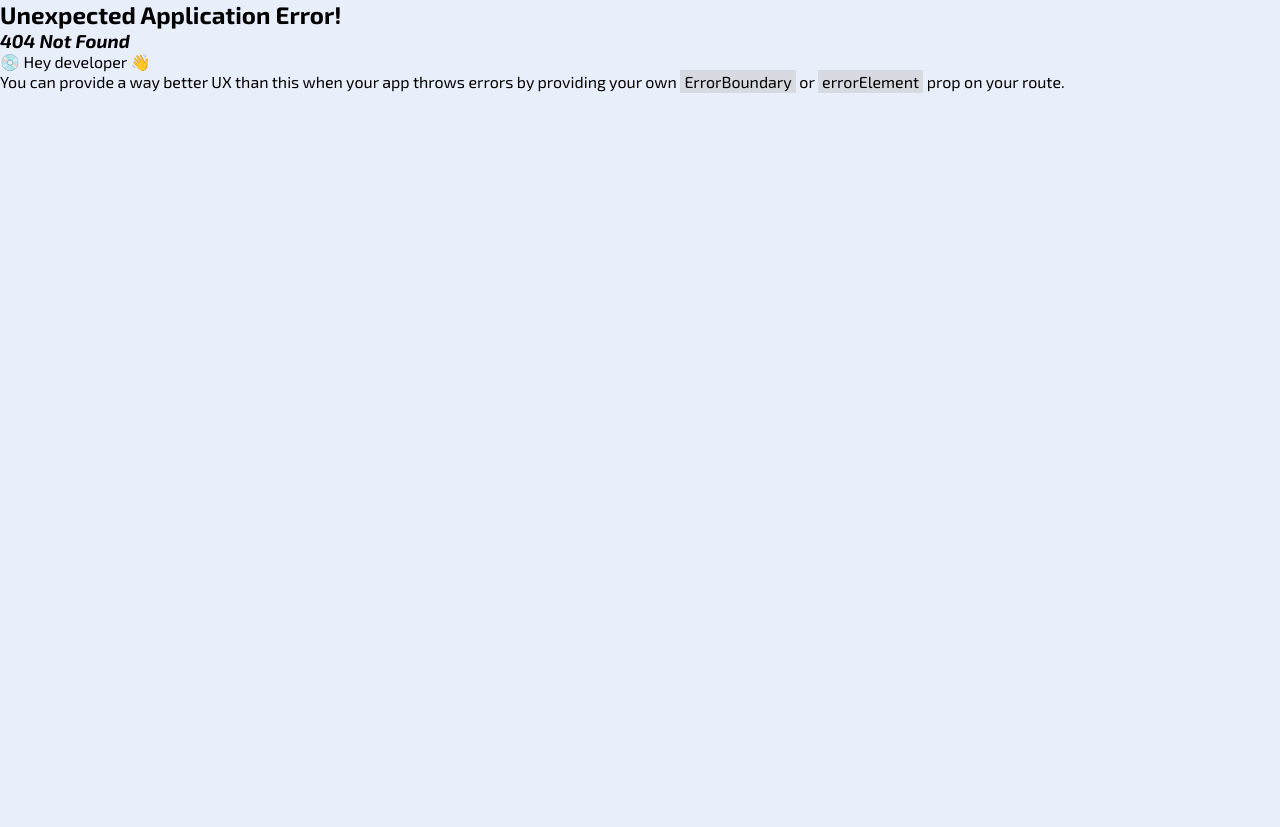
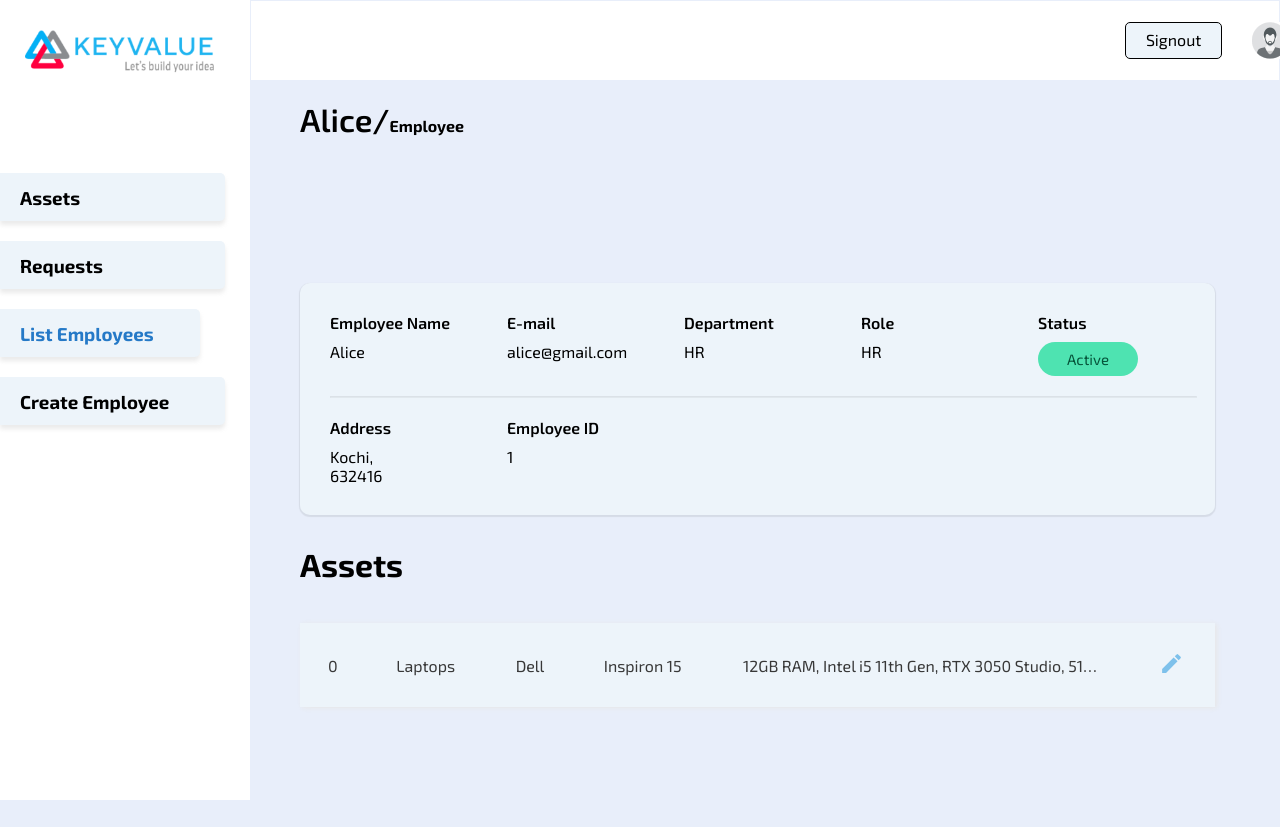
Before and after one commit to krishnapriyarajeev/Asset-Management-System, a React (Vite) app in the folder ui/: page /employees/1 in a window 1280 px wide. Before the commit this address had no page. Before the commit the page ends 800 px from the top, so only its background shows below. Built offline with nearby package versions, Linux system fonts and the light colour scheme.

Commit message:
feat:EmployeeDetails

```diff
--- a/ui/src/App.jsx
+++ b/ui/src/App.jsx
@@ -9,6 +9,7 @@ import Login from "./pages/Login/Login";
 import Form from "./components/Form/Form";
 import RequestDetail from "./pages/reuestsDetailed/page";
 import EmployeeList from "./pages/EmployeeList/EmployeeList";
+import EmployeeDetails from "./pages/EmployeeDetails/EmployeeDetails";
 
 function App() {
   const router = createBrowserRouter([
@@ -60,6 +61,10 @@ function App() {
           path: "",
           element: <EmployeeList />,
         },
+        {
+          path: ":id",
+          element: <EmployeeDetails />,
+        },
       ],
     },
 
--- /dev/null
+++ b/ui/src/components/DetailRow/DetailRow.jsx
@@ -0,0 +1,11 @@
+const DetailRow = ({ id, text, value }) => {
+  return (
+    <div className="detail-space">
+      <label htmlFor={id} className="head">
+        {text}
+      </label>
+      <div id={id}>{value}</div>
+    </div>
+  );
+};
+export default DetailRow;
--- /dev/null
+++ b/ui/src/pages/EmployeeDetails/EmployeeDetails.jsx
@@ -0,0 +1,187 @@
+import "./EmployeeDetails.scss";
+import { useNavigate, useParams } from "react-router-dom";
+import CreateButton from "../../components/button/create";
+import User from "../../components/user/user";
+import Container from "../../components/container/container";
+import Pill from "../../components/pill/pill";
+import DetailRow from "../../components/DetailRow/DetailRow";
+import { MdModeEditOutline, MdOutlineDelete } from "react-icons/md";
+import DeleteModal from "../../components/Modal/deleteModal";
+import EditModal from "../../components/Modal/editModal";
+import { useState } from "react";
+
+const fields = [
+  {
+    id: "ename",
+    text: "Employee Name",
+  },
+  {
+    id: "email",
+    text: "E-mail",
+  },
+  {
+    id: "dept",
+    text: "Department",
+  },
+  {
+    id: "role",
+    text: "Role",
+  },
+  {
+    id: "status",
+  },
+];
+
+const tabledata = [
+  {
+    category: "Laptops",
+    brand: "Dell",
+    model: "Inspiron 15",
+    specs: "12GB RAM, Intel i5 11th Gen, RTX 3050 Studio, 512GB SSD",
+  },
+];
+
+const employee = {
+  id: "1",
+  ename: "Alice",
+  email: "alice@gmail.com",
+  role: "HR",
+  dept: "HR",
+  status: "Active",
+  address: {
+    line1: "Kochi",
+    pincode: "632416",
+  },
+};
+
+const EmployeeDetails = () => {
+  const { id } = useParams();
+  const [deleteModal, setDeleteModal] = useState(false);
+  const [editModal, setEditModal] = useState(false);
+  const navigate = useNavigate();
+
+  const deleteHandler = () => {
+    // TODO: Delete API call
+    setDeleteModal(false);
+  };
+
+  const cancelDelete = () => {
+    setDeleteModal(false);
+  };
+
+  const editHandler = () => {
+    setEditModal(true);
+  };
+
+  const cancelEdit = () => {
+    setEditModal(false);
+  };
+
+  return (
+    <>
+      <EditModal
+        editHandler={editHandler}
+        cancelHandler={cancelEdit}
+        open={editModal}
+      />
+
+      <Container>
+        <div className="heading-sub">
+          <h1 className="head">{employee.ename}/</h1>
+          <h4 className="tail">Employee</h4>
+        </div>
+
+        <section className="form-section detail-section">
+          <div className="detail-container">
+            {fields.map((field) => {
+              return field.id == "status" ? (
+                <div className="detail-space" key="status">
+                  <label className="head">Status</label>
+                  <Pill
+                    type={
+                      employee.status === "Active"
+                        ? "green"
+                        : employee.status === "Probation"
+                        ? "yellow"
+                        : "red"
+                    }
+                    innerText={employee.status}
+                  />
+                </div>
+              ) : (
+                <DetailRow
+                  id={field.id}
+                  text={field.text}
+                  value={employee[field.id]}
+                  key={field.id}
+                />
+              );
+            })}
+          </div>
+          <hr className="detail-hr" />
+          <div className="detail-div">
+            <div className="detail-space">
+              <label htmlFor="add" className="head">
+                Address
+              </label>
+              <div id="add">
+                {employee.address.line1},
+                <br />
+                {employee.address.pincode}
+              </div>
+            </div>
+            <div className="detail-space">
+              <label htmlFor="id" className="head">
+                Employee ID
+              </label>
+              <div id="id">{id}</div>
+            </div>
+          </div>
+        </section>
+        <h1 style={{ marginTop: "30px" }}>Assets</h1>
+        <div className="table-wrapper">
+          <table>
+            <tbody>
+              {tabledata.map((asset, key) => (
+                <tr key={key} onClick={() => navigate()}>
+                  <td>{key}</td>
+                  {Object.values(asset).map((value, key) => {
+                    return <td key={key}>{value}</td>;
+                  })}
+                  {/* <td>{asset.brand}</td>
+                  <td>{asset.model}</td>
+                  <td>{asset.specs}</td> */}
+                  <td className="action-td">
+                    {/* <MdOutlineDelete
+                  size="25px"
+                  color="#e76a6ad9"
+                  className="delete-icon"
+                  style={{ cursor: "pointer" }}
+                  onClick={(e) => {
+                    e.stopPropagation();
+                    setDeleteModal(true);
+                    // setDeleteId(id);
+                  }}
+                /> */}
+                    <MdModeEditOutline
+                      size="25px"
+                      color="#6ab7e7d9"
+                      className="edit-icon"
+                      style={{ cursor: "pointer" }}
+                      onClick={(e) => {
+                        e.stopPropagation();
+                        setEditModal(true);
+                        // setEditId(id);
+                      }}
+                    />
+                  </td>
+                </tr>
+              ))}
+            </tbody>
+          </table>
+        </div>
+      </Container>
+    </>
+  );
+};
+export default EmployeeDetails;
--- /dev/null
+++ b/ui/src/pages/EmployeeDetails/EmployeeDetails.scss
@@ -0,0 +1,29 @@
+.detail-section {
+  margin: 0;
+}
+
+.detail-container {
+  display: grid;
+  grid-template-columns: 1fr 1fr 1fr 1fr 1fr;
+}
+
+.detail-hr {
+  width: 98%;
+  border-color: #00000012;
+  margin: 20px 0 20px;
+}
+
+.detail-div {
+  display: grid;
+  grid-template-columns: 1fr 4fr;
+}
+
+.detail-space {
+  display: flex;
+  flex-direction: column;
+  gap: 10px;
+}
+
+.head {
+  font-weight: 600;
+}
--- a/ui/src/pages/EmployeeList/EmployeeList.jsx
+++ b/ui/src/pages/EmployeeList/EmployeeList.jsx
@@ -5,7 +5,8 @@ import DeleteModal from "../../components/Modal/deleteModal";
 import { useState } from "react";
 import CreateButton from "../../components/button/create";
 import Container from "../../components/container/container";
-import User from "../../components/user/user";
+
+import { useNavigate } from "react-router-dom";
 
 const EmployeeList = () => {
   const tableheader = [
@@ -32,6 +33,7 @@ const EmployeeList = () => {
   // TODO: Make it to delete id and check for if it's null to toggle visibility
   const [deleteModal, setDeleteModal] = useState(false);
   const [editModal, setEditModal] = useState(false);
+  const navigate = useNavigate();
 
   const deleteHandler = () => {
     // TODO: Delete API call
@@ -52,8 +54,6 @@ const EmployeeList = () => {
 
   return (
     <>
-      <User />
-
       <Container>
         <div className="heading-sub">
           <h1 className="head">Lists/</h1>
@@ -82,7 +82,7 @@ const EmployeeList = () => {
             </thead>
             <tbody>
               {tabledata.map((employee) => (
-                <tr key={employee.id}>
+                <tr key={employee.id} onClick={() => navigate(employee.id)}>
                   <td>{employee.id}</td>
                   <td>{employee.ename}</td>
                   <td>{employee.email}</td>
@@ -93,7 +93,7 @@ const EmployeeList = () => {
                       type={
                         employee.status === "Active"
                           ? "green"
-                          : status === "Probation"
+                          : employee.status === "Probation"
                           ? "yellow"
                           : "red"
                       }
```
